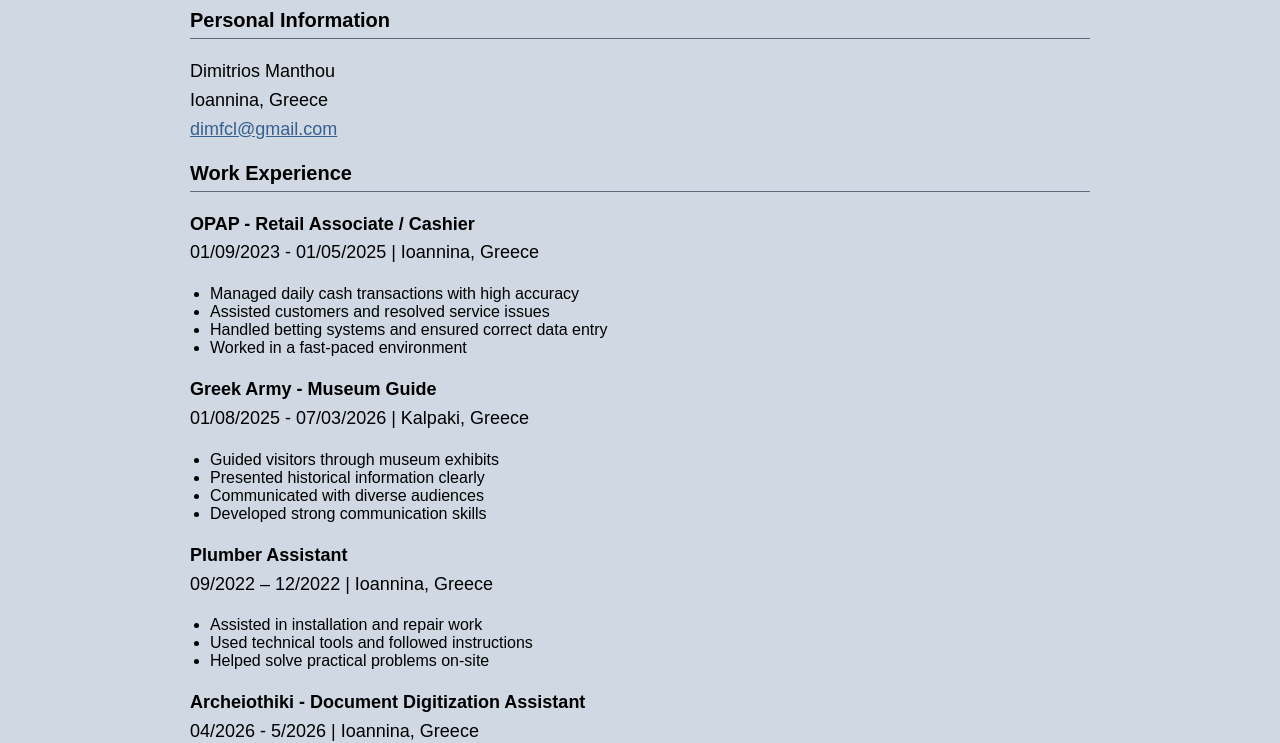
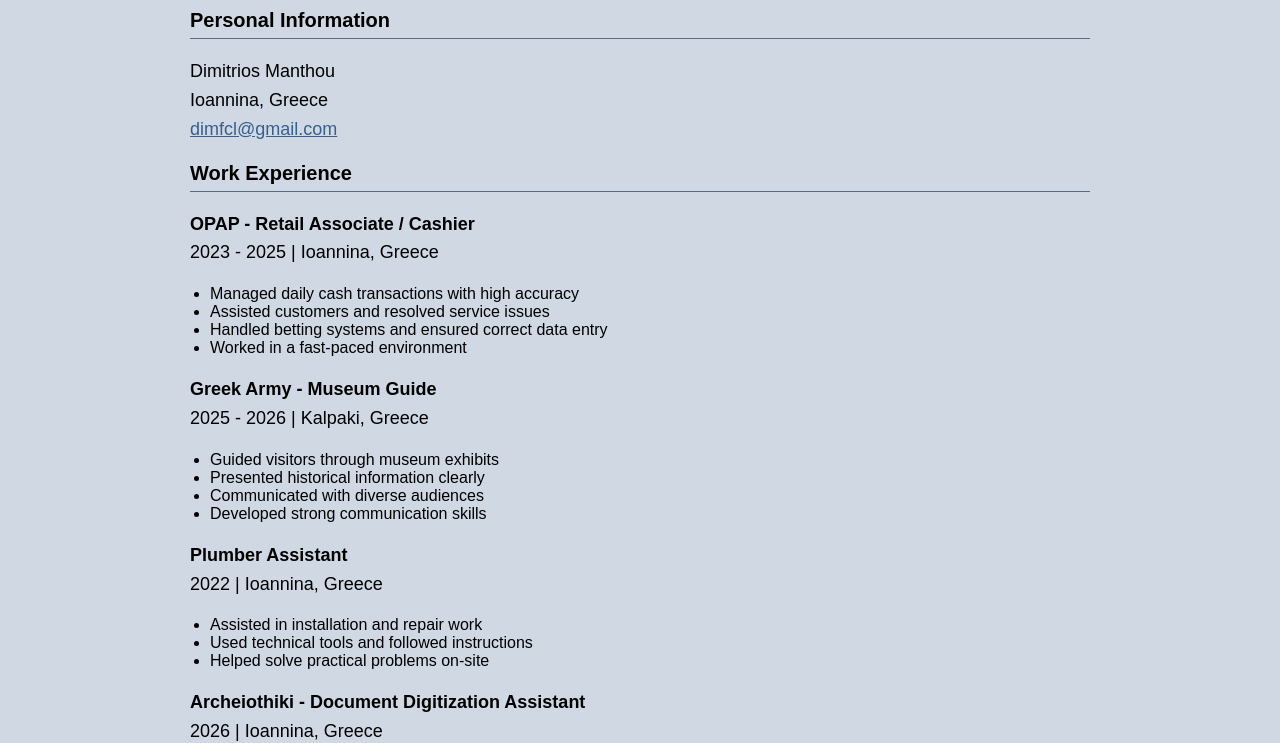
Before and after one commit to dimfcl/Personal-cv-Website, a plain HTML site: page cv.html in a window 1280 px wide. Shown: the part 217-960 px from the top of the page. Drawn offline with Linux system fonts and the light colour scheme.

Commit message:
update cv

```diff
--- a/cv.html
+++ b/cv.html
@@ -40,7 +40,7 @@
 
         <p class="cv-text">
             <strong>OPAP - Retail Associate / Cashier</strong><br>
-            01/09/2023 - 01/05/2025 | Ioannina, Greece
+            2023 - 2025 | Ioannina, Greece
         </p>
 
         <ul class="cv-list">
@@ -52,7 +52,7 @@
 
         <p class="cv-text">
             <strong>Greek Army - Museum Guide</strong><br>
-            01/08/2025 - 07/03/2026 | Kalpaki, Greece
+            2025 - 2026 | Kalpaki, Greece
         </p>
 
         <ul class="cv-list">
@@ -64,7 +64,7 @@
 
         <p class="cv-text">
             <strong>Plumber Assistant</strong><br>
-            09/2022 – 12/2022 | Ioannina, Greece
+            2022 | Ioannina, Greece
         </p>
 
         <ul class="cv-list">
@@ -75,7 +75,7 @@
 
          <p class="cv-text">
             <strong>Archeiothiki - Document Digitization Assistant</strong><br>
-            04/2026 - 5/2026 | Ioannina, Greece
+            2026 | Ioannina, Greece
         </p>
          <ul class="cv-list">
             <li>Scanning and digitizing physical documents and records</li>
```
